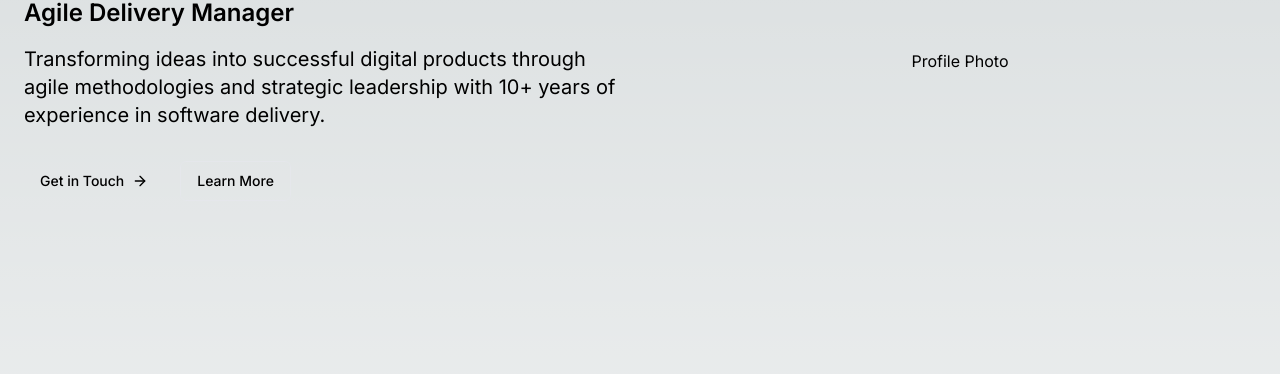
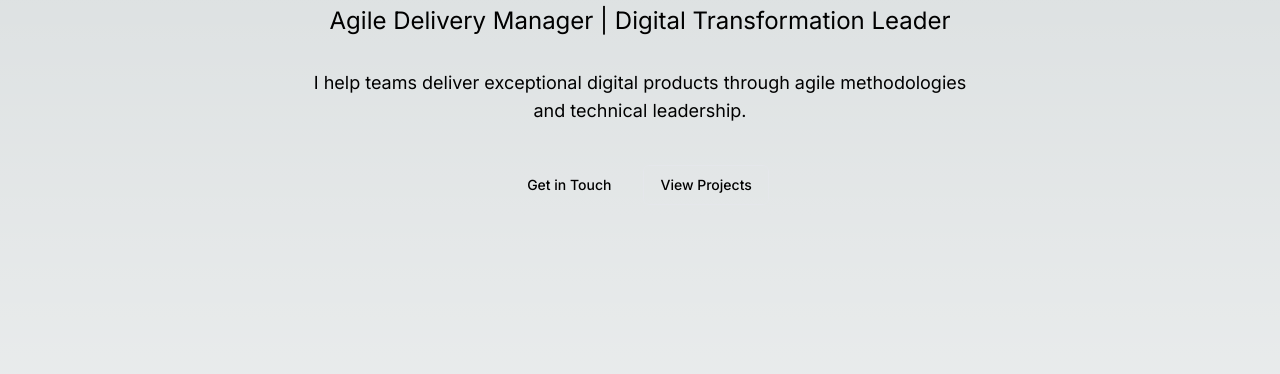
Before and after one commit to vinothkumarmani24/MYPORT, a React app: page / in a window 1280 px wide. Shown: the part 272-646 px from the top of the page. Built offline with nearby package versions, Linux system fonts and the light colour scheme.

Commit message:
latest commit

```diff
--- a/components/hero-section.tsx
+++ b/components/hero-section.tsx
@@ -1,44 +1,27 @@
 import { Button } from '@/components/ui/button';
 import Link from 'next/link';
-import { ArrowRight } from 'lucide-react';
 
 export default function HeroSection() {
   return (
-    <section className="py-12 md:py-24 lg:py-32">
-      <div className="container grid items-center gap-6 px-4 md:px-6 lg:grid-cols-2 lg:gap-12">
-        <div className="space-y-4">
-          <h1 className="text-4xl font-bold tracking-tight sm:text-5xl md:text-6xl">
+    <section className="relative py-20 md:py-32">
+      <div className="container mx-auto px-4">
+        <div className="max-w-3xl mx-auto text-center">
+          <h1 className="text-4xl md:text-6xl font-bold mb-6">
             Vinothkumar Mani
           </h1>
-          <h2 className="text-2xl font-semibold text-primary">
-            Agile Delivery Manager
+          <h2 className="text-xl md:text-2xl text-muted-foreground mb-8">
+            Agile Delivery Manager | Digital Transformation Leader
           </h2>
-          <p className="max-w-[600px] text-muted-foreground md:text-xl">
-            Transforming ideas into successful digital products through agile methodologies and
-            strategic leadership with 10+ years of experience in software delivery.
+          <p className="text-lg mb-10 max-w-2xl mx-auto">
+            I help teams deliver exceptional digital products through agile methodologies and technical leadership.
           </p>
-          <div className="flex flex-wrap gap-4 pt-4">
+          <div className="flex gap-4 justify-center">
             <Button asChild>
-              <Link href="/contact">
-                Get in Touch
-                <ArrowRight className="ml-2 h-4 w-4" />
-              </Link>
+              <Link href="#contact">Get in Touch</Link>
             </Button>
             <Button variant="outline" asChild>
-              <Link href="/about">
-                Learn More
-              </Link>
+              <Link href="#projects">View Projects</Link>
             </Button>
-          </div>
-        </div>
-        <div className="flex justify-center">
-          <div className="h-64 w-64 rounded-full bg-gradient-to-r from-primary to-secondary p-1">
-            <div className="h-full w-full rounded-full bg-background overflow-hidden">
-              {/* Replace with actual image */}
-              <div className="h-full w-full bg-muted flex items-center justify-center">
-                <span className="text-muted-foreground">Profile Photo</span>
-              </div>
-            </div>
           </div>
         </div>
       </div>
--- /dev/null
+++ b/components/projects-grid.tsx
@@ -0,0 +1,49 @@
+import { Card, CardHeader, CardTitle, CardDescription, CardContent } from '@/components/ui/card';
+import Link from 'next/link';
+
+const projects = [
+  {
+    title: 'E-commerce Platform',
+    description: 'Led agile transformation for a major retail client, reducing time-to-market by 40%',
+    tags: ['Agile', 'Scrum', 'SAFe'],
+  },
+  {
+    title: 'Banking App',
+    description: 'Managed delivery of mobile banking application with 1M+ users',
+    tags: ['Kanban', 'CI/CD', 'Mobile'],
+  },
+  {
+    title: 'Healthcare Portal',
+    description: 'Digital transformation project for hospital management system',
+    tags: ['DevOps', 'Cloud', 'Microservices'],
+  },
+];
+
+export default function ProjectsGrid() {
+  return (
+    <section id="projects" className="py-20">
+      <div className="container mx-auto px-4">
+        <h2 className="text-3xl font-bold mb-12 text-center">Featured Projects</h2>
+        <div className="grid grid-cols-1 md:grid-cols-3 gap-8">
+          {projects.map((project, index) => (
+            <Card key={index} className="hover:shadow-lg transition-shadow">
+              <CardHeader>
+                <CardTitle>{project.title}</CardTitle>
+                <CardDescription>{project.description}</CardDescription>
+              </CardHeader>
+              <CardContent>
+                <div className="flex flex-wrap gap-2">
+                  {project.tags.map((tag, i) => (
+                    <span key={i} className="text-xs px-2 py-1 bg-accent rounded-full">
+                      {tag}
+                    </span>
+                  ))}
+                </div>
+              </CardContent>
+            </Card>
+          ))}
+        </div>
+      </div>
+    </section>
+  );
+}
```
Also changed, not shown: components/testimonials.tsx (line endings or trailing spaces).
